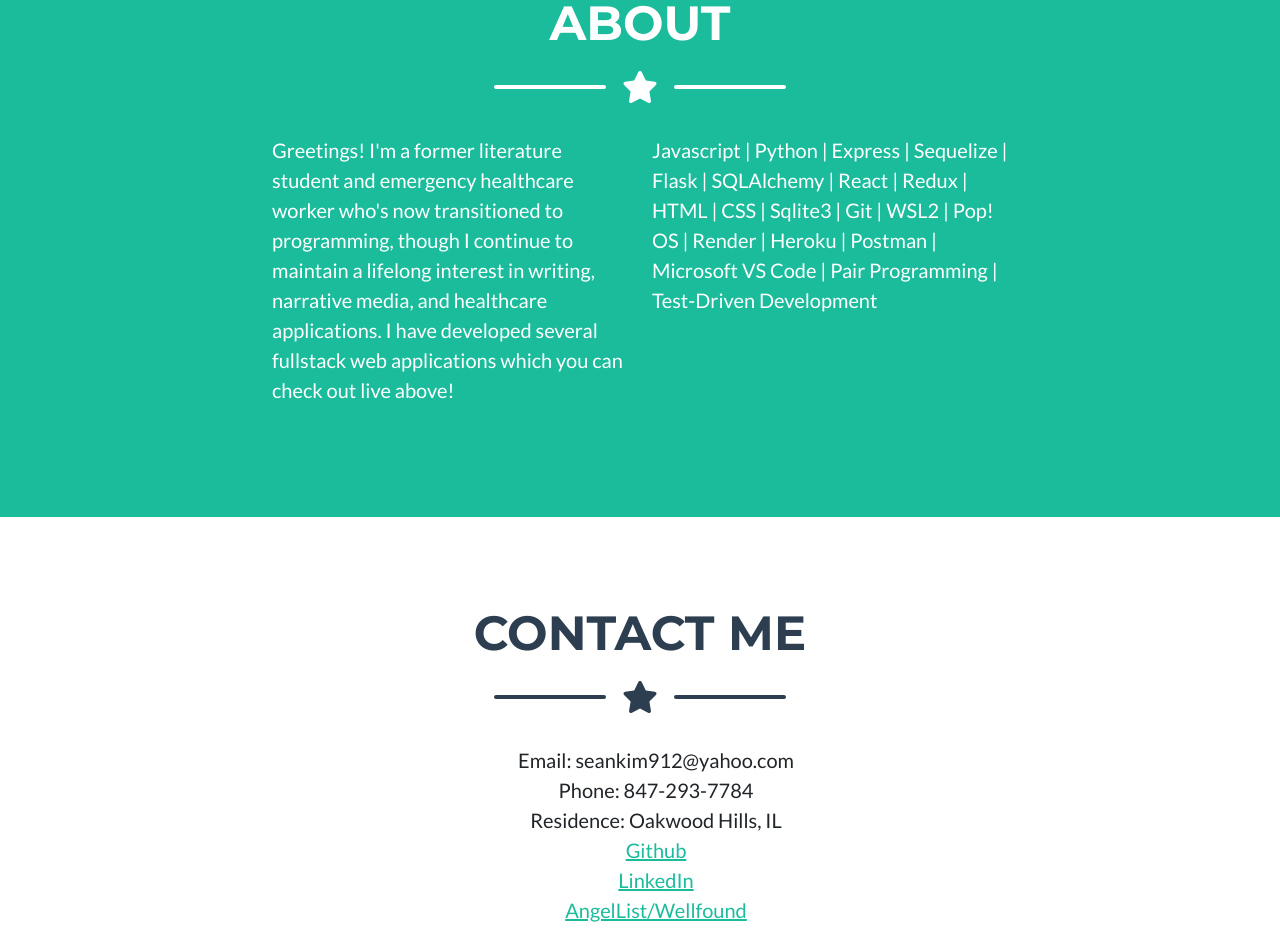
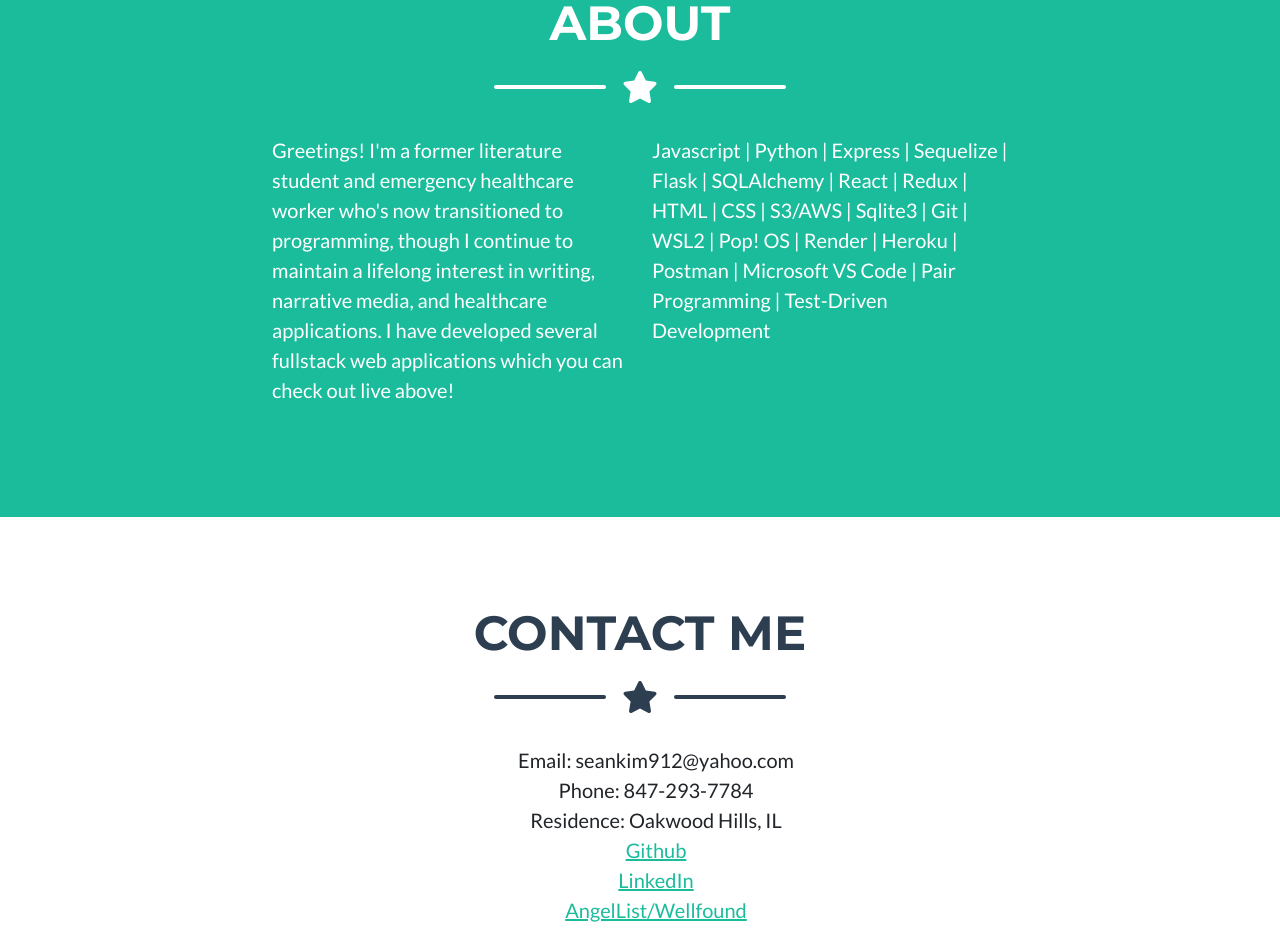
Before and after one commit to SeanKim912/SeanKim912.github.io, a plain HTML site: page index.html in a window 1280 px wide. Shown: the part 1408-2343 px from the top of the page. Drawn offline with nearby package versions, Linux system fonts and the light colour scheme.

Commit message:
Update index.html

```diff
--- a/index.html
+++ b/index.html
@@ -132,7 +132,7 @@
                 </div>
                 <div class="col-lg-4 me-auto">
                     <p class="lead">Javascript | Python | Express | Sequelize | Flask | SQLAlchemy | React | Redux |
-                        HTML | CSS | Sqlite3 | Git | WSL2 | Pop! OS | Render | Heroku | Postman | Microsoft VS Code |
+                        HTML | CSS | S3/AWS | Sqlite3 | Git | WSL2 | Pop! OS | Render | Heroku | Postman | Microsoft VS Code |
                         Pair Programming | Test-Driven Development </p>
                 </div>
             </div>
```
